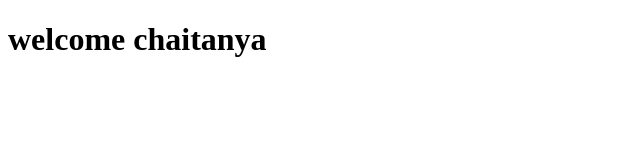
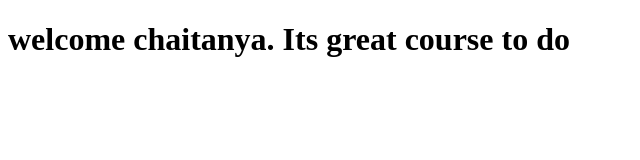
Before and after one commit to chaithanyaa/coursera-test, a plain HTML site: page site/index.html in a window 1280 px wide. Shown: the whole page, without its empty margins (0-640 px from the left). Drawn offline with Linux system fonts and the light colour scheme.

Commit message:
My first page

```diff
--- a/site/index.html
+++ b/site/index.html
@@ -4,6 +4,6 @@
 	<title>Hello coursera</title>
 </head>
 <body>
-<h1>welcome chaitanya</h1>
+<h1>welcome chaitanya. Its great course to do</h1>
 </body>
 </html>
```
